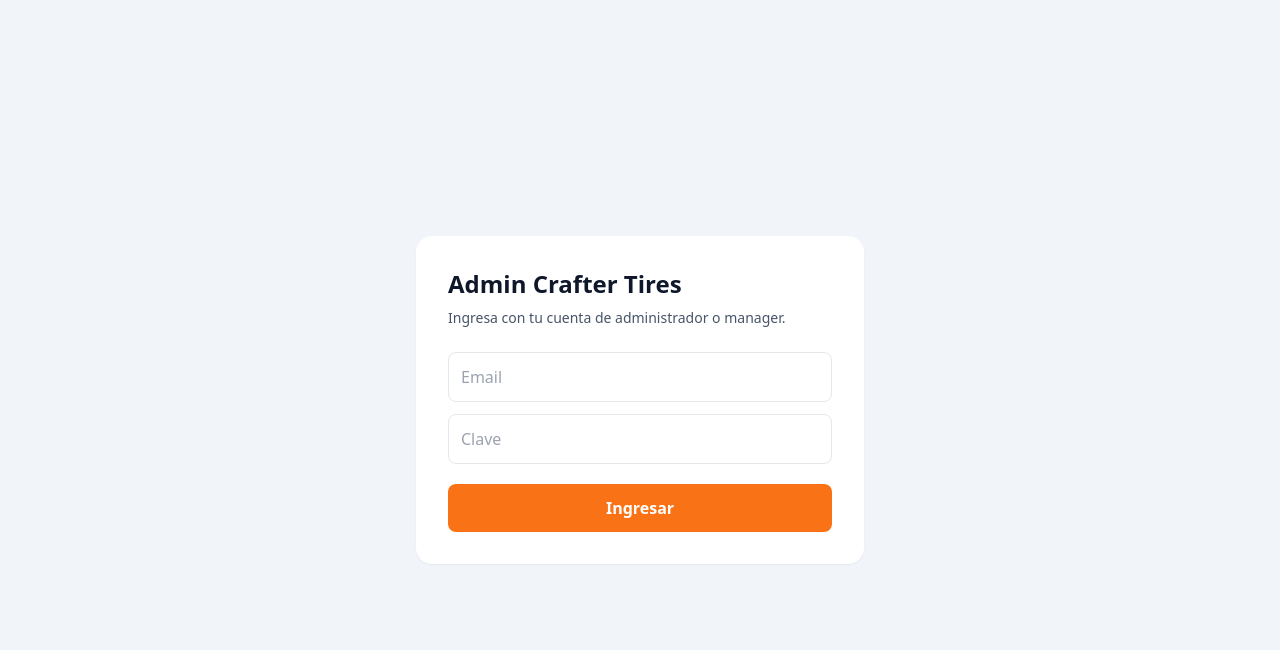
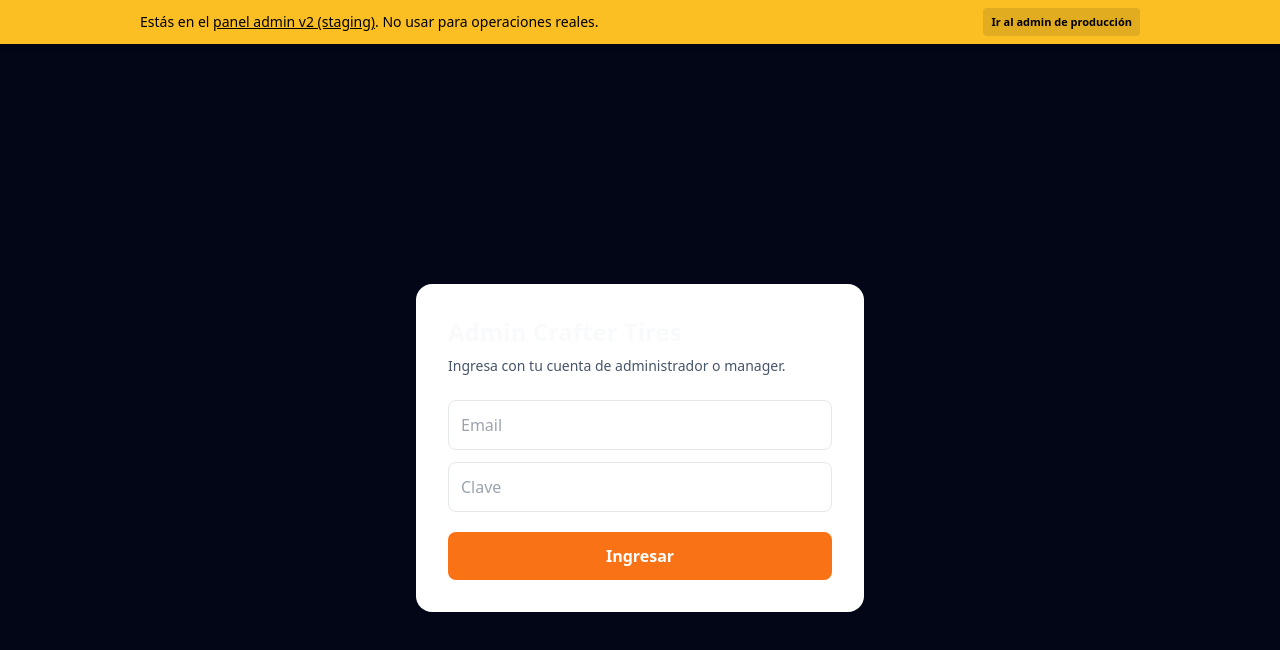
Before and after one commit to Skullby/Crafter-Tires, a Next.js app in the folder apps/admin/: page /login in a window 1280 px wide. Shown: the top 650 px of the page. Built offline with nearby package versions, Linux system fonts and the light colour scheme; no server answers.

Commit message:
Improve admin login error handling and add staging banner

```diff
--- a/apps/admin/app/(auth)/login/page.tsx
+++ b/apps/admin/app/(auth)/login/page.tsx
@@ -15,21 +15,39 @@
           event.preventDefault();
           setLoading(true);
           setError(null);
+
           const form = new FormData(event.currentTarget);
           const email = String(form.get("email") ?? "");
           const password = String(form.get("password") ?? "");
+
+          try {
             const result = await signIn("credentials", {
               email,
               password,
               redirect: false,
               callbackUrl: "/"
             });
-          if (!result?.ok) {
-            setError("Credenciales invalidas");
-            setLoading(false);
+
+            if (!result) {
+              setError("No se pudo contactar al servidor de autenticacion. Intenta de nuevo.");
               return;
             }
-          window.location.href = "/";
+
+            if (!result.ok) {
+              if (result.error === "CredentialsSignin") {
+                setError("Email o clave incorrectos, o usuario inactivo.");
+              } else {
+                setError("No se pudo iniciar sesion. Intenta nuevamente.");
+              }
+              return;
+            }
+
+            window.location.href = result.url ?? "/";
+          } catch (err) {
+            setError("Ocurrio un error inesperado al iniciar sesion. Revisa tu conexion e intenta otra vez.");
+          } finally {
+            setLoading(false);
+          }
         }}
       >
         <h1 className="text-2xl font-bold">Admin Crafter Tires</h1>
--- a/apps/admin/app/layout.tsx
+++ b/apps/admin/app/layout.tsx
@@ -7,9 +7,35 @@
 };
 
 export default function RootLayout({ children }: { children: React.ReactNode }) {
+  const env = process.env.NEXT_PUBLIC_ENV_NAME ?? process.env.VERCEL_ENV ?? process.env.NODE_ENV;
+  const isProduction = env === "production";
+  const productionAdminUrl = process.env.NEXT_PUBLIC_PROD_ADMIN_URL ?? "https://crafter-admin.vercel.app";
+  const showStagingBanner = !isProduction || process.env.NEXT_PUBLIC_SHOW_STAGING_BANNER === "true";
+
   return (
     <html lang="es">
-      <body>{children}</body>
+      <body className="min-h-screen bg-slate-950 text-slate-50">
+        {showStagingBanner && (
+          <div className="fixed inset-x-0 top-0 z-50 bg-amber-400 text-black text-xs sm:text-sm shadow-md">
+            <div className="mx-auto flex max-w-5xl items-center justify-between gap-2 px-3 py-2">
+              <p className="font-medium">
+                Estás en el <span className="underline">panel admin v2 (staging)</span>. No usar para operaciones reales.
+              </p>
+              {productionAdminUrl && (
+                <a
+                  href={productionAdminUrl}
+                  className="whitespace-nowrap rounded bg-black/10 px-2 py-1 text-[11px] font-semibold hover:bg-black/20"
+                  target="_blank"
+                  rel="noreferrer"
+                >
+                  Ir al admin de producción
+                </a>
+              )}
+            </div>
+          </div>
+        )}
+        <div className={showStagingBanner ? "pt-12" : ""}>{children}</div>
+      </body>
     </html>
   );
 }
```
Lines whose indentation alone changed are shown as unchanged.
